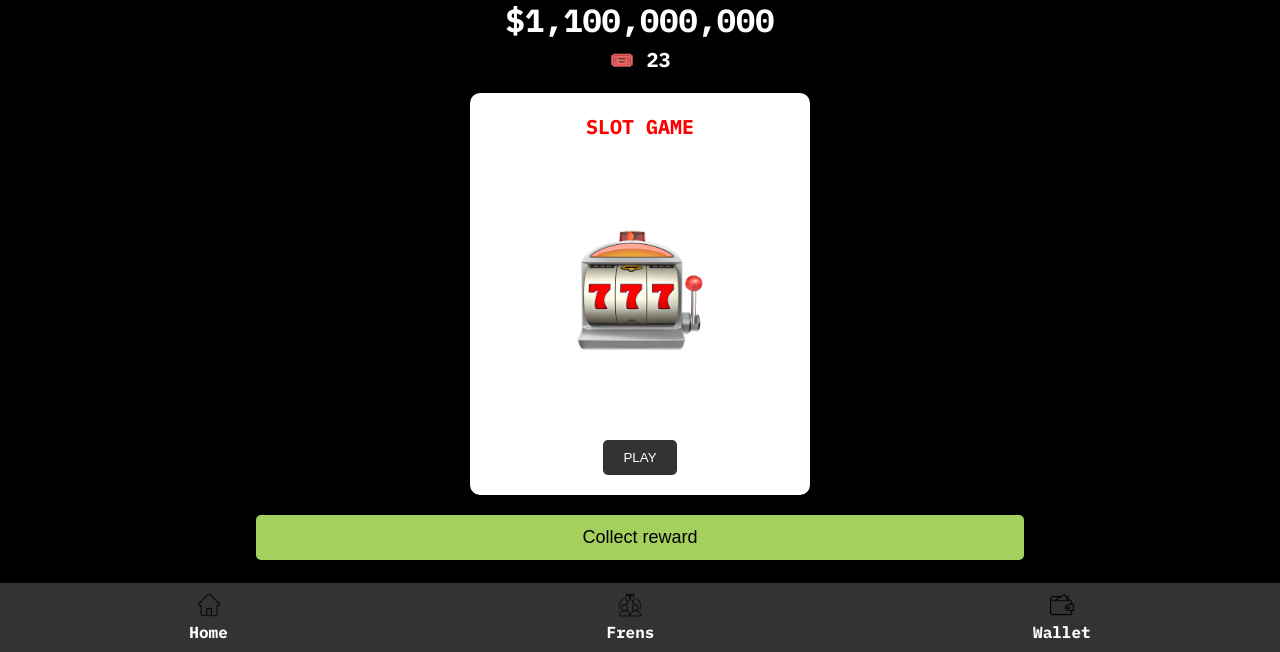
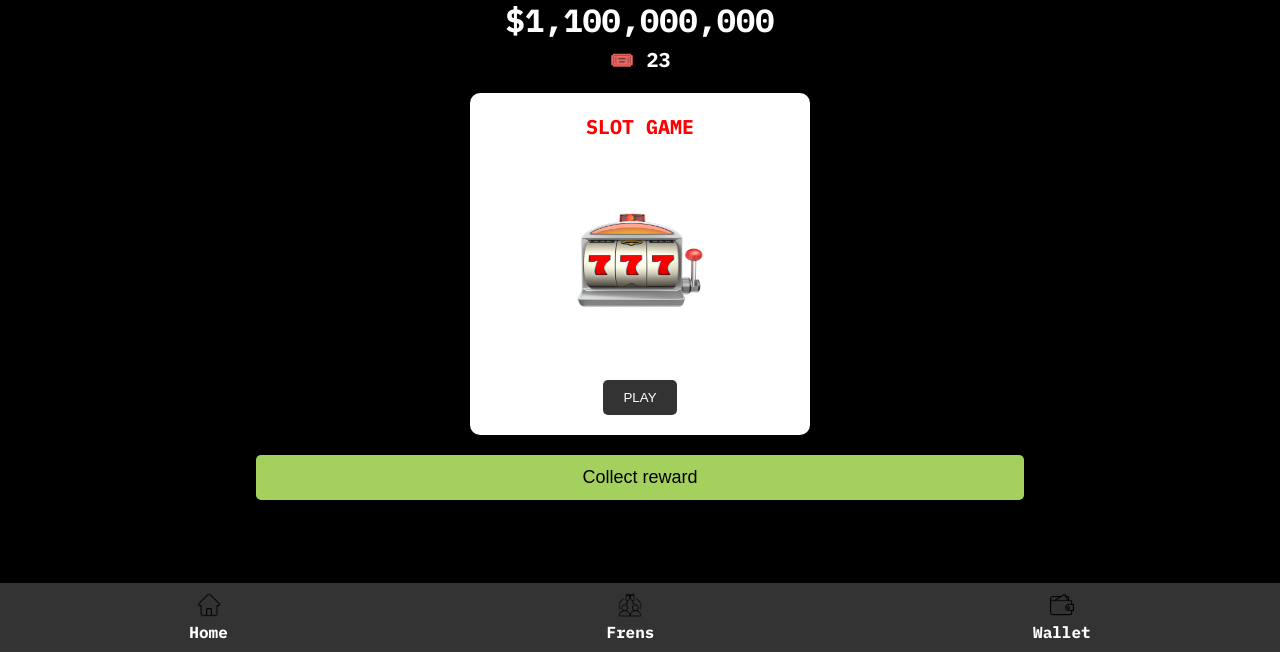
Before and after one commit to holodtmsk/ViceCityRadio, a Flask app: page / in a window 1280 px wide. Shown: the part 148-800 px from the top of the page. Run offline with Flask 2, Linux system fonts and the light colour scheme.

Commit message:
Update style.css

```diff
--- a/code/static/css/style.css
+++ b/code/static/css/style.css
@@ -69,7 +69,7 @@ body {
 
 .icon {
     width: 200px; /* Задайте нужный размер */
-    height: 280px;
+    height: 220px;
 }
 
 .play-button {
```
